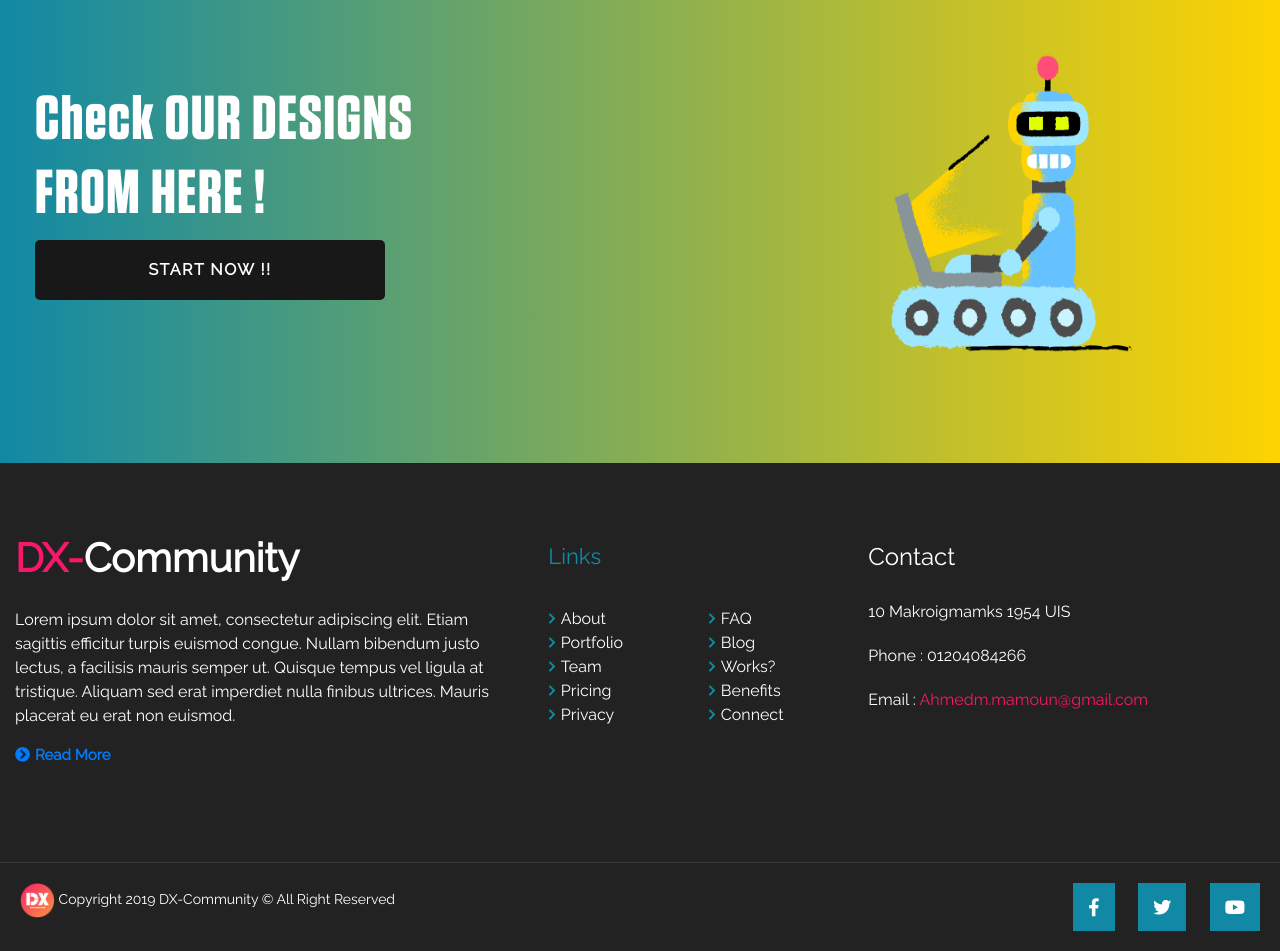
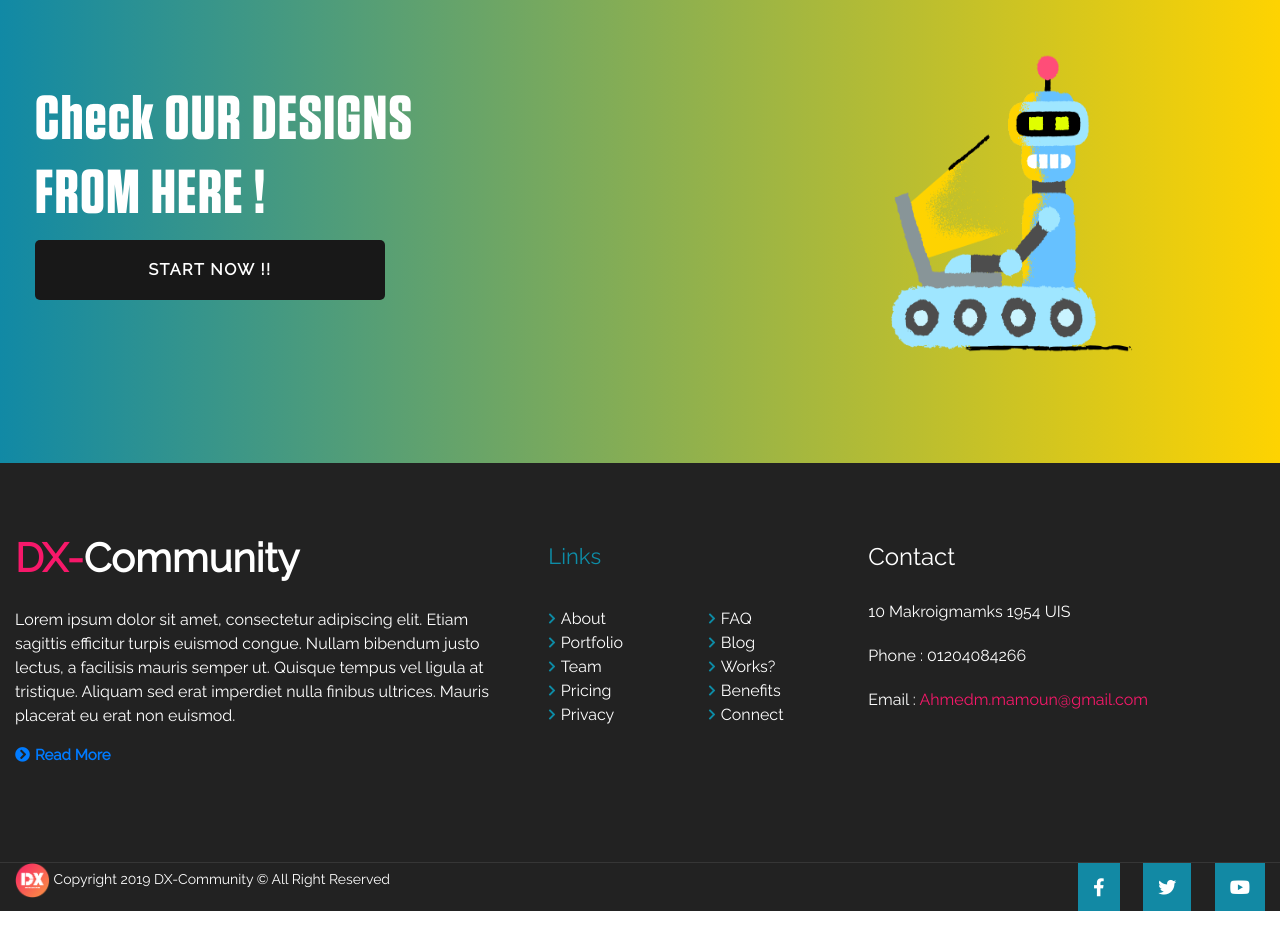
Before and after one commit to AhmedMamoun/dx-website, a plain HTML site: page index.html in a window 1280 px wide. Shown: the part 2477-3428 px from the top of the page. After the commit the page ends 3388 px from the top, so only its background shows below. Drawn offline with nearby package versions, Linux system fonts and the light colour scheme.

Commit message:
Update index.html

```diff
--- a/index.html
+++ b/index.html
@@ -307,12 +307,12 @@
 						  <div class="copyright">
 							<div class="container-fluid">
 							  <div class="row">
-								<div class="col text-left text-capitalize">
+								<div class="col-6 text-left text-capitalize">
 									<img src="image/logo.png"/>
 								  copyright 2019 DX-Community &copy; All right Reserved
 								</div>
 
-								<div class="col text-right">
+								<div class="col-6 text-right">
 								  <ul class="list-unstyled">
 									<li>
 									  <a href="www.facebook.com/ahmedm2moun"><i class="fab fa-facebook-f"></i></a>
```
